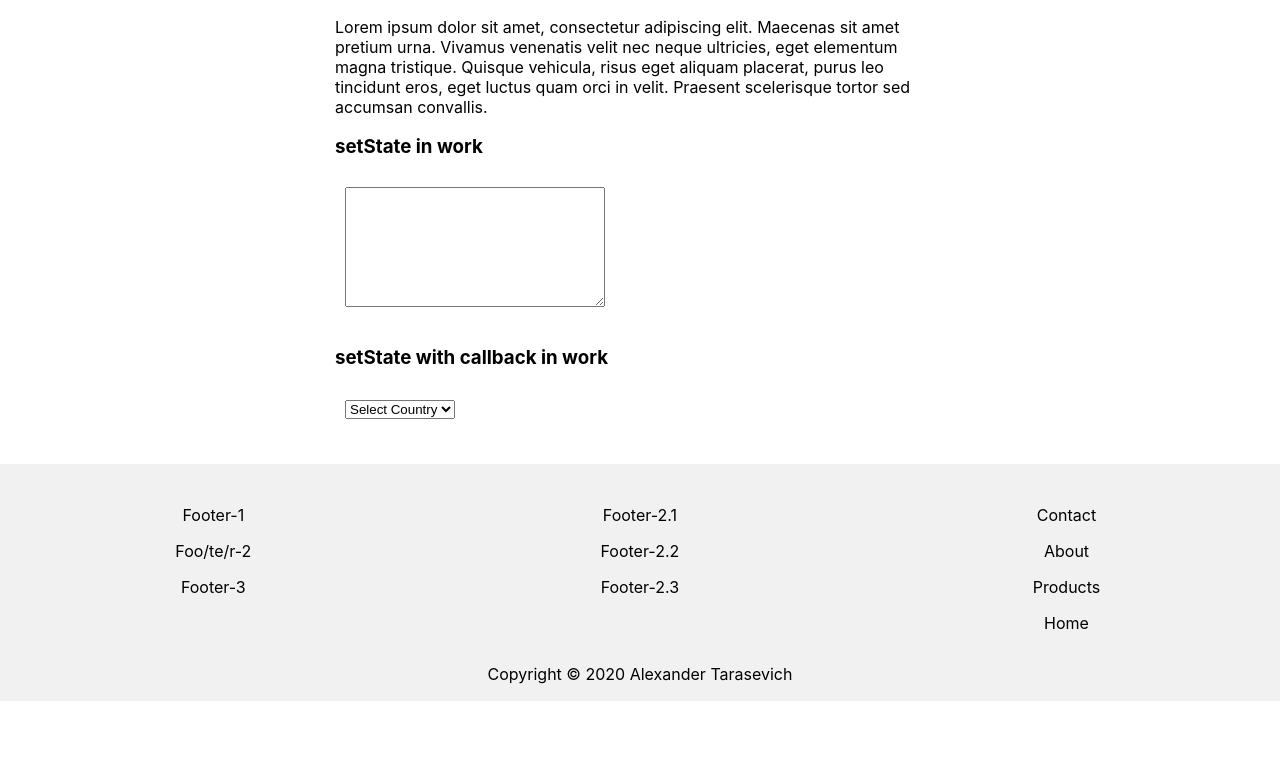
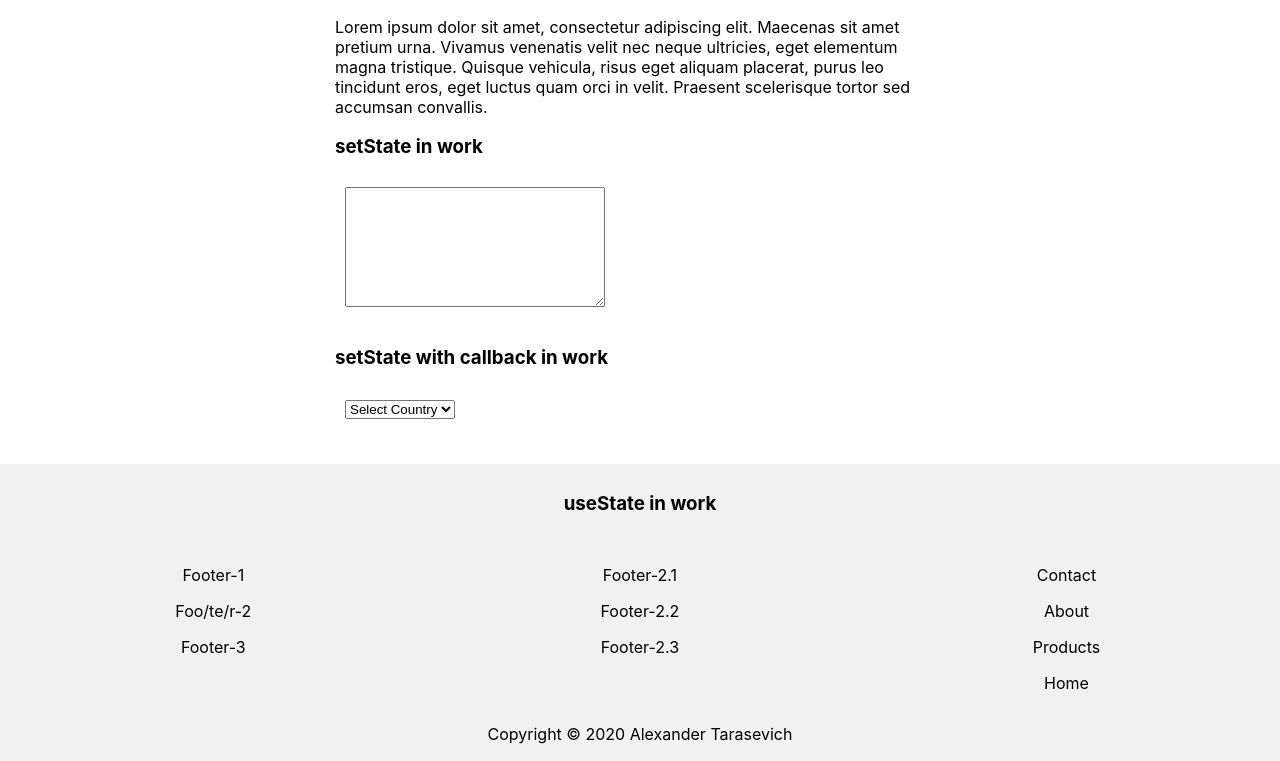
Before and after one commit to kano-kenji/react-first, a React (Create React App) app: page / in a window 1280 px wide. Shown: the part 369-1130 px from the top of the page. Before the commit the page ends 1070 px from the top, so only its background shows below. Built offline with nearby package versions, Linux system fonts and the light colour scheme.

Commit message:
Lesson 3 (Callback functionality). Home work - 3

```diff
--- a/src/components/Footer/Footer.js
+++ b/src/components/Footer/Footer.js
@@ -1,28 +1,30 @@
 import React, {Component} from 'react';
 import FooterBlocks from "./FooterBlocks";
 
-class Footer extends Component{
-    constructor(props) {
-        super(props);
-    }
-
-    render() {
-        return(
-            <div className="footer">
-                {this.props.footerMenu.map(el => <FooterBlocks key={el} item={el} attempt={this.props.attempt}/>)}
-                <p className="copyright">{this.props.copyright}</p>
-            </div>
-        )
-    }
+function Footer(props) {
+    return (
+        <div className="footer">
+            <h3>useState in work</h3>
+            {props.footerMenu.map(el => <FooterBlocks key={el} item={el} attempt={props.attempt}/>)}
+            <p className="copyright">{props.copyright}</p>
+        </div>
+    );
 }
 
-// function Footer(props) {
-//     return (
-//         <div className="footer">
-//             {props.footerMenu.map(el => <FooterBlocks key={el} item={el} attempt={props.attempt}/>)}
-//             <p className="copyright">{props.copyright}</p>
-//         </div>
-//     );
+// class Footer extends Component{
+//     constructor(props) {
+//         super(props);
+//     }
+//
+//     render() {
+//         return(
+//             <div className="footer">
+//                 <h3>useState in work</h3>
+//                 {this.props.footerMenu.map(el => <FooterBlocks key={el} item={el} attempt={this.props.attempt}/>)}
+//                 <p className="copyright">{this.props.copyright}</p>
+//             </div>
+//         )
+//     }
 // }
 
 export default Footer;
--- a/src/components/Footer/FooterBlocks.js
+++ b/src/components/Footer/FooterBlocks.js
@@ -1,33 +1,36 @@
-import React, {Component} from 'react';
+import React, {useState} from 'react';
 
-class FooterBlocks extends Component{
-    constructor(props) {
-        super(props);
-    }
+function FooterBlocks(props) {
 
-    render() {
-        return(
-            <div className="column">
-                {this.props.item.map((el, key) =>
-                    <p key={key} onClick={()=>this.props.attempt(el)}>
-                        {el}
-                    </p>
-                )}
-            </div>
-        )
-    }
+    const [item, setItem] = useState();
+
+    return (
+        <div className="column">
+            {props.item.map((el, key) =>
+                <p key={key} onClick={()=>setItem(props.attempt(el))}>
+                    {el}
+                </p>
+            )}
+        </div>
+    );
 }
 
-// function FooterBlocks(props) {
-//     return (
-//         <div className="column">
-//             {props.item.map((el, key) =>
-//                 <p key={key} onClick={()=>props.attempt(el)}>
-//                     {el}
-//                 </p>
-//             )}
-//         </div>
-//     );
+// class FooterBlocks extends Component{
+//     constructor(props) {
+//         super(props);
+//     }
+//
+//     render() {
+//         return(
+//             <div className="column">
+//                 {this.props.item.map((el, key) =>
+//                     <p key={key} onClick={()=>this.props.attempt(el)}>
+//                         {el}
+//                     </p>
+//                 )}
+//             </div>
+//         )
+//     }
 // }
 
 export default FooterBlocks;
```
